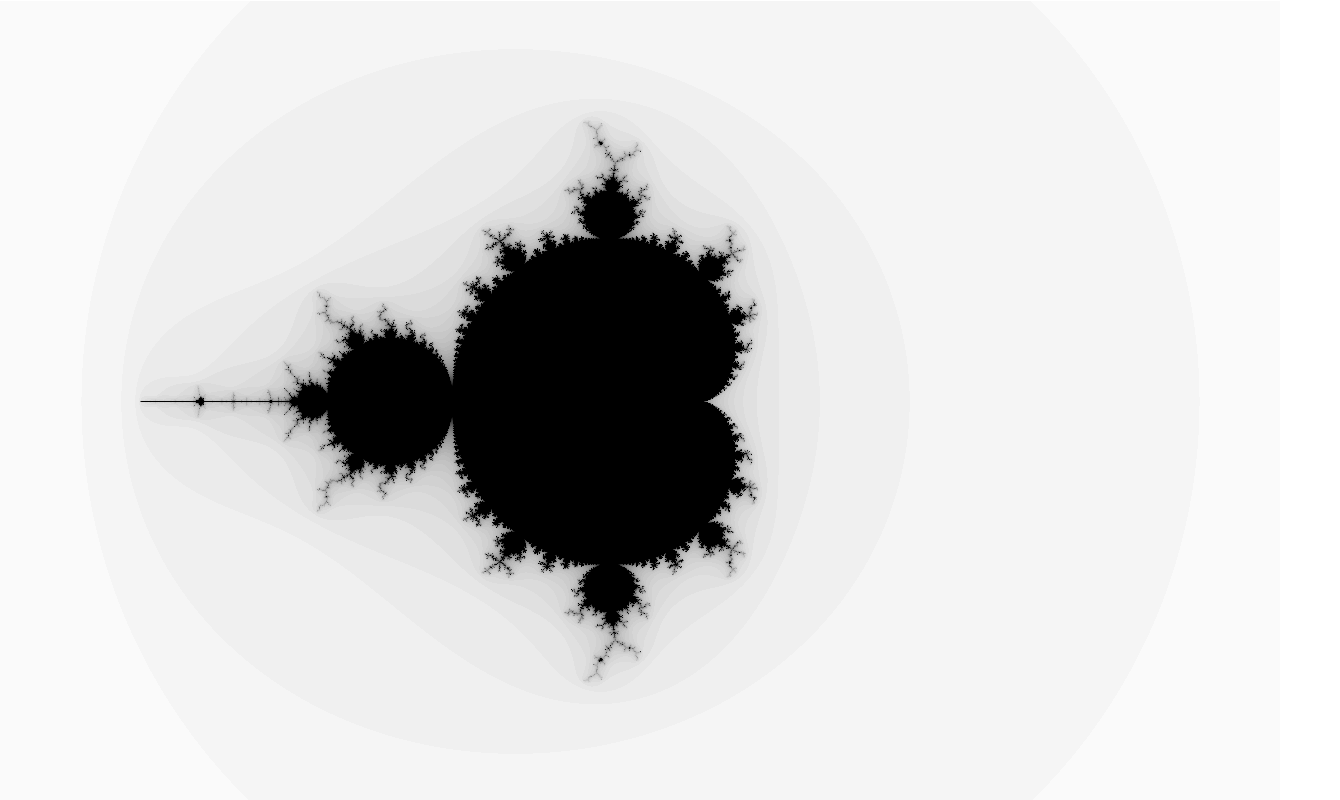
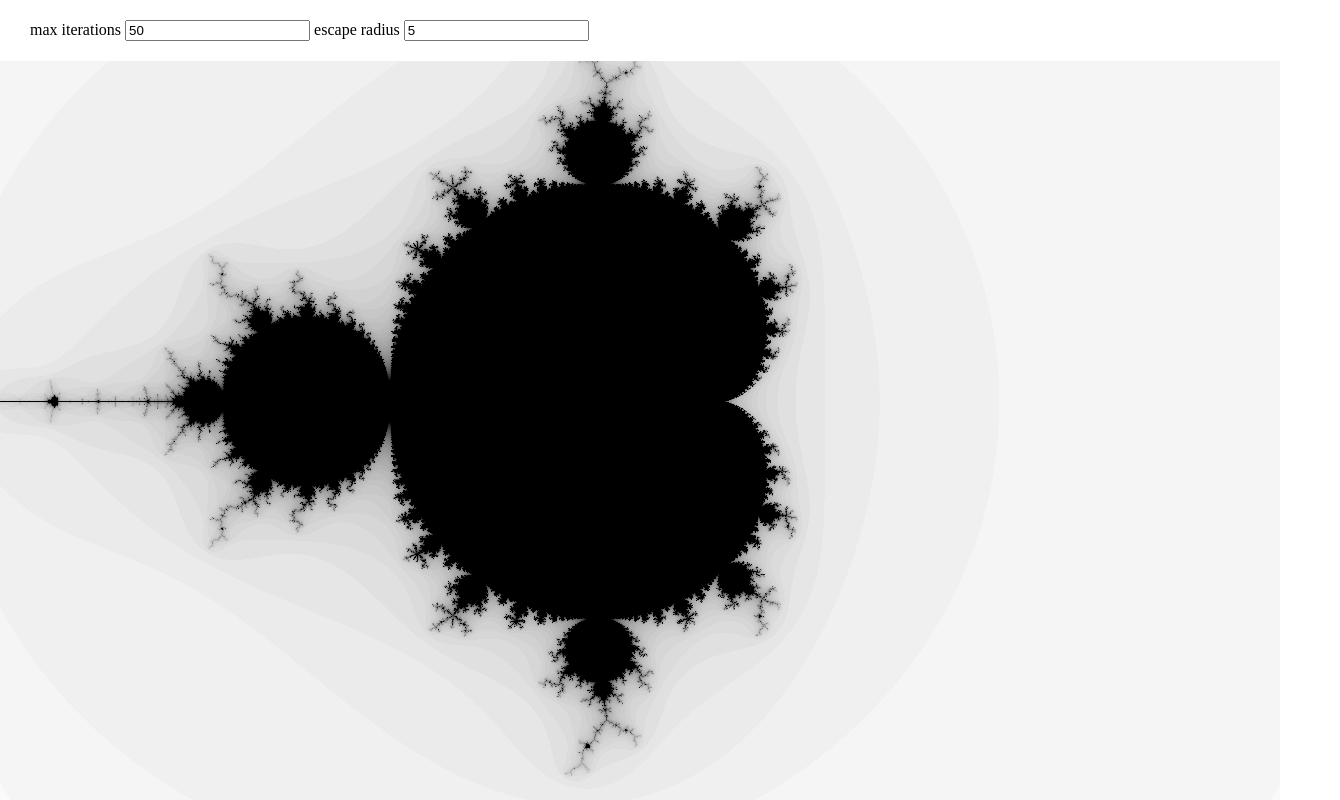
Before and after one commit to scttdavs/mandelbrot, a website: page index.html in a window 1280 px wide. Shown: the whole page, 1340 px wide, since content can reach past the window. Drawn offline with Linux system fonts and the light colour scheme.

Commit message:
add some controls

```diff
--- a/index.html
+++ b/index.html
@@ -3,7 +3,14 @@
   <head>
     <link href="./styles.css" media="all" rel="stylesheet">
   </head>
-  <body onload="mandlebrot.draw()">
+  <body onload="mandlebrot.init()">
+    <div id="controls">
+      <label for="maxIterations">max iterations</label>
+      <input id="maxIterations" type="number" value=50 />
+
+      <label for="escapeRadius">escape radius</label>
+      <input id="escapeRadius" type="number" value=5 />
+    </div>
     <div>
       <canvas id="canvas" />
     </div>
--- a/mandelbrot.js
+++ b/mandelbrot.js
@@ -12,13 +12,15 @@
   canvas.width  = window.innerWidth;
   canvas.height = window.innerHeight;
 
-  const width = 1.6 * (canvas.width / canvas.height); // -2 to 2
+  const yMax = 1.2;
+
+  const width = yMax * (canvas.width / canvas.height); // -2 to 2
 
   const ctx = canvas.getContext('2d');
   const imgData = ctx.createImageData(canvas.width, 1);
 
   const x_interval = width * 2 / canvas.width; // -2 to 2
-  const y_interval = 3.2 / canvas.height; // -2 to 2
+  const y_interval = yMax * 2 / canvas.height; // -2 to 2
 
   const m = {
     maxIterations: 50,
@@ -57,7 +59,7 @@
 
     draw() {
       let yPixel = 0
-      for (let y = 1.6; y >= -1.6; y -= y_interval) {
+      for (let y = yMax; y >= -yMax; y -= y_interval) {
         let offset = 0;
         yPixel++;
 
@@ -76,6 +78,23 @@
         // render it
         m.ctx.putImageData(imgData, 0, yPixel);
       }
+    },
+
+    bindListeners() {
+      document.getElementById("maxIterations").addEventListener("change", (e) => {
+        m.maxIterations = e.target.value;
+        m.draw();
+      });
+
+      document.getElementById("escapeRadius").addEventListener("change", (e) => {
+        m.escapeRadius = e.target.value;
+        m.draw();
+      });
+    },
+
+    init() {
+      m.bindListeners();
+      m.draw();
     }
   };
 
--- a/styles.css
+++ b/styles.css
@@ -11,3 +11,13 @@ body {
   width: 100%;
   height: 100%;
 }
+
+#controls {
+  padding: 20px 30px;
+  background-color: #ffffff;
+  position: absolute;
+  z-index: 999;
+  top: 0
+  left: 0;
+  width: 100%;
+}
```
